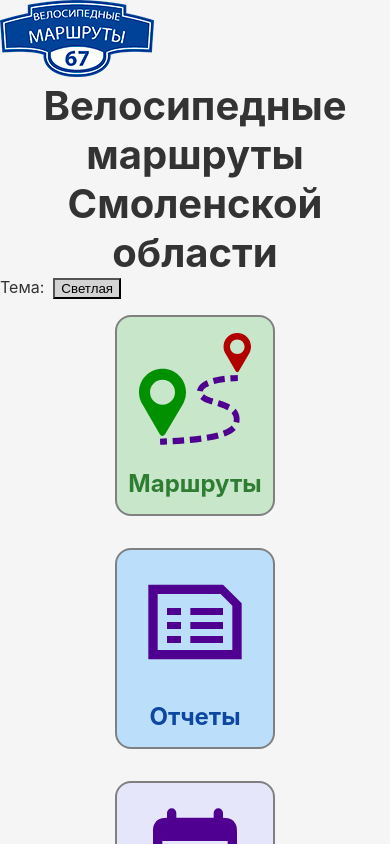
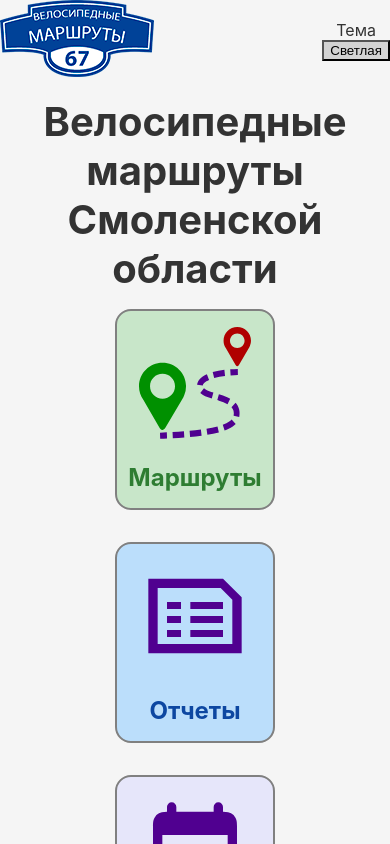
Before and after one commit to PanovValeriy/VeloRoute_front, a React (Create React App) app: page / in a window 390 px wide. Shown: the top 844 px of the page. Built offline with nearby package versions, Linux system fonts and the light colour scheme; no server answers.

Commit message:
Выбор темы перенесен вправо

```diff
--- a/src/components/Header/Header.module.css
+++ b/src/components/Header/Header.module.css
@@ -2,7 +2,13 @@
   background-color: var(--color-header-background);
   display: flex;
   align-items: center;
+  justify-content: space-between;
+  gap: 1rem;
   color: var(--color-header-text);
+}
+
+.logo {
+  order: 0;
 }
 
 .title {
@@ -11,10 +17,15 @@
   color: var(--color-header-text);
   font-weight: bold;
   font-size: 2.5em;
+  order: 2;
 }
 
 .theme {
   color: var(--color-header-text);
+  display: flex;
+  flex-direction: column;
+  align-items: center;
+  order: 3;
 }
 
 .button {
@@ -26,4 +37,9 @@
   .header {
     flex-wrap: wrap;
   }
+
+  .theme {
+    order: 1;
+  }
+
 }
--- a/src/components/Header/Header.tsx
+++ b/src/components/Header/Header.tsx
@@ -16,12 +16,14 @@ export default function Header() {
   return (
     <>
       <div className={styles.header}>
-        <Link to={"/"}><Logo /></Link>
+        <Link to={"/"} className={styles.logo}><Logo /></Link>
         <div className={styles.title}>
           Велосипедные маршруты Смоленской области
         </div>
+        <div className={styles.theme}>
+            Тема
+            <button className={styles.button} onClick={handleToggleTheme}>{THEME_LABELS[theme]}</button></div>
       </div>
-      <div className={styles.theme}>Тема:&nbsp;&nbsp;<button className={styles.button} onClick={handleToggleTheme}>{THEME_LABELS[theme]}</button></div>
     </>
   )
 }
```
